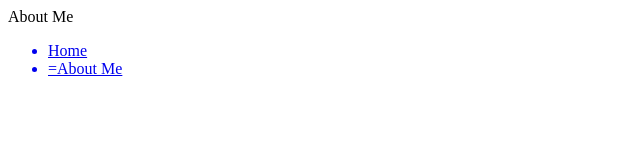
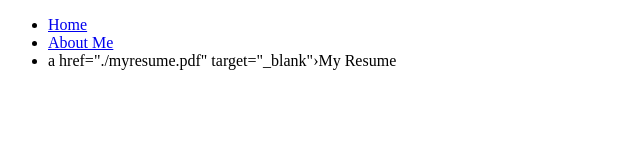
Before and after one commit to CCPS395080/CCPS395080.github.io, a plain HTML site: page index.html in a window 1280 px wide. Shown: the whole page, without its empty margins (0-640 px from the left). Drawn offline with Linux system fonts and the light colour scheme.

Commit message:
Update index.html

```diff
--- a/index.html
+++ b/index.html
@@ -1,15 +1,17 @@
 <!DOCTYPE html>
 <html>
   <head>
-    <link rel="stylesheet"href="./style.css" type="text/css"
-    <title>About Me</title>
   </head>
   <header>
     <nav>
       <ul>
-       <a href="./index.html"><li>Home</li></a>
-       <a href="./aboutme.html"><li>=About Me</li></a>
+     <li><a href="./index.html">Home</a></li>
+     <li><a href="./aboutme.html">About Me</a></li>
+     <li>a href="./myresume.pdf" target="_blank"›My Resume</a></li>
       </ul>
     </nav>
   </header>
-</html>
+<body>
+</body>
+  <foot>
+  </foot>
```
